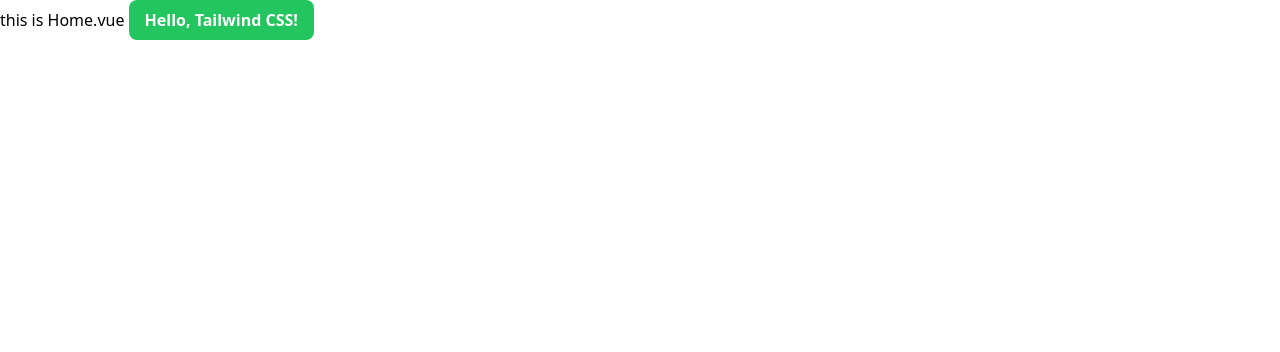
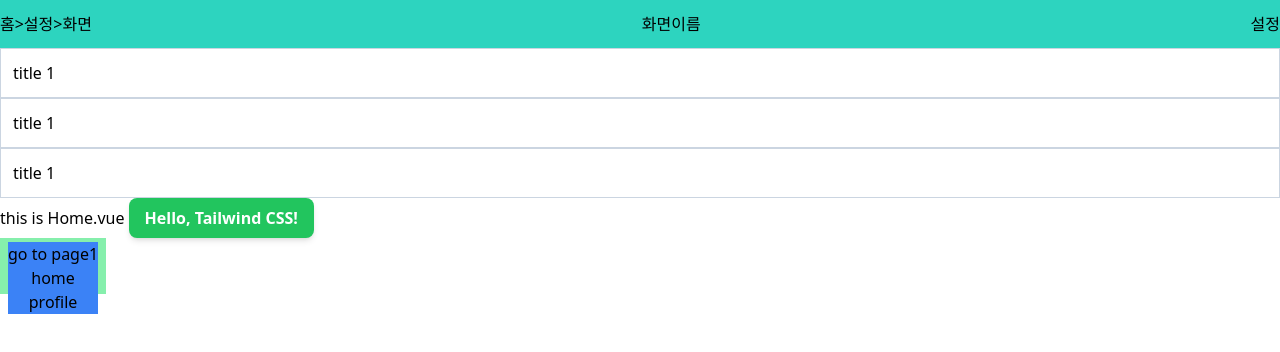
Before and after one commit to YOOJAEYEONG/earlybirdclient, a Vue app: page / in a window 1280 px wide. Shown: the top 352 px of the page. Built offline with nearby package versions, Linux system fonts and the light colour scheme.

Commit message:
layout 수정

```diff
--- a/package.json
+++ b/package.json
@@ -16,8 +16,8 @@
   },
   "devDependencies": {
     "@vitejs/plugin-vue": "^3.0.1",
+    "prettier": "^2.8.1",
     "tailwindcss": "^3.2.4",
-    "vite": "^3.0.4",
-    "prettier": "^2.8.1"
+    "vite": "^3.0.4"
   }
 }
--- a/src/components/ContentsLayout.vue
+++ b/src/components/ContentsLayout.vue
@@ -1,19 +1,28 @@
+<style scoped>
+
+</style>
+<script setup>
+import Header from "@/components/Header.vue"
+import Footer from "@/components/Footer.vue"
+ let children = [
+    {
+      // /user/:id/profile 과 일치 할 때
+      // UserProfile은 User의 <router-view> 내에 렌더링 됩니다.
+      path: 'profile',
+      component: () => import('@/views/Home.vue')
+    },
+  ]
+
+// export children;
+
+
+</script>
 <template>
   <header>
-    <Header/>
+    <Header />
   </header>
   <main>
     <router-view></router-view>
   </main>
-  <Footer/>
+  <Footer />
 </template>
-
-<script>
-export default {
-  name: "ContentsLayout"
-}
-</script>
-
-<style scoped>
-
-</style>
--- a/src/components/Header.vue
+++ b/src/components/Header.vue
@@ -1,11 +1,13 @@
+<style scoped>
+
+</style>
 <template>
-    <div class=" bg-amber-200">headercontents.. 현재 위치 , 현재 화면에서의 퀵메뉴들</div>
+    <div class="flex flex-wrap text-center h-12 bg-teal-400">
+        <div class="flex-none self-center">홈>설정>화면</div>
+        <div class="flex-1 self-center">화면이름</div>
+        <div class="flex-none self-center">설정</div>
+    </div>
 </template>
-
 <script>
 
 </script>
-
-<style scoped>
-
-</style>
--- a/src/views/Home.vue
+++ b/src/views/Home.vue
@@ -1,7 +1,40 @@
+<script setup>
+  import { createApp } from 'vue';
+  /*
+  const {createApp, ref, reactive } = Vue;
+  createApp({
+    setup() {
+      const heroes = ref(["iron man", "hulk", "captain america","sipider man"]);
+      const ironMan = reactive({
+        name : "tony starq",
+        canFly : true,
+      });
+      const range = ref(9);
+      return {heroes, ironMan, range };
+    }
+  }).mount('#app');
+
+
+  */
+  createApp().mount("#homevdom");
+</script>
 <template>
+  <div id="homevdom">
+
+    <div class="flex flex-col border-separate">
+      <ul>
+        <li v-for="item in list">
+
+        </li>
+    </ul>
+    <div class="p-3 border border-slate-300">title 1</div>
+    <div class="p-3 border border-slate-300">title 1</div>
+    <div class="p-3 border border-slate-300">title 1</div>
+    </div>
     this is Home.vue
 
-  <button class="py-2 px-4 font-semibold rounded-lg shadow-md text-white bg-green-500 hover:bg-green-700">
-    Hello, Tailwind CSS!
-  </button>
+    <button class="py-2 px-4 font-semibold rounded-lg shadow-md text-white bg-green-500 hover:bg-green-700">
+      Hello, Tailwind CSS!
+    </button>
+  </div>
 </template>
```
Also changed, not shown: src/router/router.js (+5 -3 lines), src/assets/tailwind.css.
